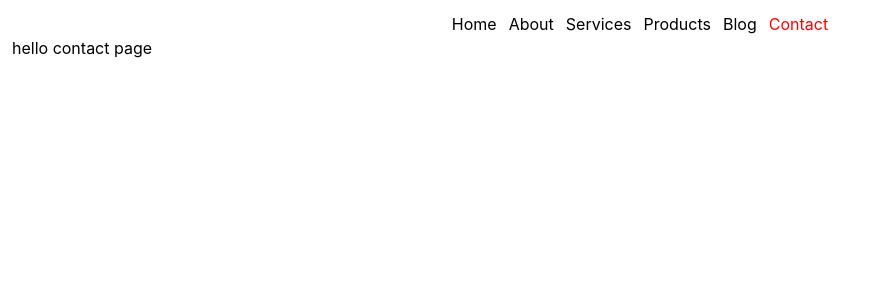
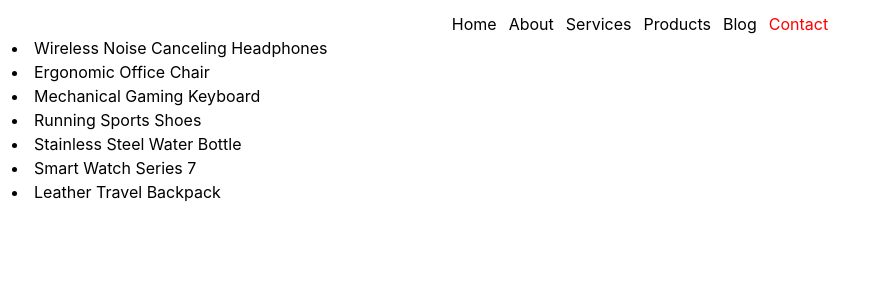
Before and after one commit to sazib-khan96/Book-shop, a React (Vite) app: page /contact in a window 1280 px wide. Shown: the top 300 px of the page, without its empty margins (0-879 px from the left). Built offline with nearby package versions, Linux system fonts and the light colour scheme.

Commit message:
feat: add wishlist utility with localStorage

```diff
--- /dev/null
+++ b/public/dummyUsers.json
@@ -0,0 +1,65 @@
+[
+  {
+    "id": 101,
+    "title": "Wireless Noise Canceling Headphones",
+    "category": "Electronics",
+    "price": 120,
+    "rating": 4.5,
+    "inStock": true,
+    "brand": "Sony"
+  },
+  {
+    "id": 102,
+    "title": "Ergonomic Office Chair",
+    "category": "Furniture",
+    "price": 250,
+    "rating": 4.2,
+    "inStock": false,
+    "brand": "Ikea"
+  },
+  {
+    "id": 103,
+    "title": "Mechanical Gaming Keyboard",
+    "category": "Electronics",
+    "price": 85,
+    "rating": 4.8,
+    "inStock": true,
+    "brand": "Logitech"
+  },
+  {
+    "id": 104,
+    "title": "Running Sports Shoes",
+    "category": "Footwear",
+    "price": 65,
+    "rating": 3.9,
+    "inStock": true,
+    "brand": "Nike"
+  },
+  {
+    "id": 105,
+    "title": "Stainless Steel Water Bottle",
+    "category": "Accessories",
+    "price": 20,
+    "rating": 4.6,
+    "inStock": true,
+    "brand": "Ocean"
+  },
+  {
+    "id": 106,
+    "title": "Smart Watch Series 7",
+    "category": "Electronics",
+    "price": 300,
+    "rating": 4.7,
+    "inStock": false,
+    "brand": "Apple"
+  },
+  {
+    "id": 107,
+    "title": "Leather Travel Backpack",
+    "category": "Accessories",
+    "price": 95,
+    "rating": 4.1,
+    "inStock": true,
+    "brand": "Wildcraft"
+  }
+]
--- a/src/Components/ProductDetails/ProductDetails.jsx
+++ b/src/Components/ProductDetails/ProductDetails.jsx
@@ -1,6 +1,6 @@
 import React from "react";
 import { useLoaderData, useNavigate } from "react-router";
-
+import {setData} from '../../Utility/Utility'
 
 const ProductDetails = () => {
   const navigate = useNavigate();
@@ -13,6 +13,10 @@ const ProductDetails = () => {
     navigate(-1);
   };
 
+
+  const whitListHandle = (id) => {
+    setData(id)
+  }
   return (
     <div className="flex flex-col md:flex-row gap-10 mt-8 max-w-5xl p-8 bg-gray-100 mx-auto rounded-lg">
       <div className="flex flex-col items-center gap-5">
@@ -50,16 +54,9 @@ const ProductDetails = () => {
         <div className="flex flex-wrap gap-3">
           <button className="my-btn">Order Now</button>
 
-          <button className="border px-4 py-2 rounded">Add to wishlist</button>
+          <button onClick={ () => whitListHandle(id)} className="border px-4 py-2 rounded">Add to wishlist</button>
         </div>
-        <button>
-          <a
-            href="https://wa.me/8801962523796"
-            target="blank"
-            rel="noopener noreferrer"
-          ></a>
-          Whats App
-        </button>
+
       </div>
     </div>
   );
--- a/src/Pages/Contact/Contact.jsx
+++ b/src/Pages/Contact/Contact.jsx
@@ -1,9 +1,14 @@
 import React from 'react';
+import { useLoaderData } from 'react-router';
 
 const Contact = () => {
+    const users = useLoaderData()
+   console.log(users)
     return (
         <div>
-            <h1>hello contact page</h1>
+        {
+            users.map(user => <li>{user.title}</li>)
+        }
         </div>
     );
 };
--- a/src/Route/Route.jsx
+++ b/src/Route/Route.jsx
@@ -44,6 +44,7 @@ const Router = createBrowserRouter([
             },
             {
                 path: "contact",
+                loader: () => fetch('dummyUsers.json'),
                 Component :Contact
             },
             {
--- /dev/null
+++ b/src/Utility/Utility.js
@@ -0,0 +1,22 @@
+const getData = () => {
+  const datastring = localStorage.getItem("wishList");
+  if (datastring) {
+    return JSON.parse(datastring);
+  }
+
+  return [];
+};
+
+export const setData = (id) => {
+  const saveData = getData();
+  if (saveData.includes(id)) {
+    alert("already exit");
+    return
+  }
+
+  saveData.push(id)
+  localStorage.setItem('wishList', JSON.stringify(saveData))
+
+//   const setitem = localStorage.setItem("wishList", "setvalue");
+//   JSON.stringify(setitem);
+};
```
